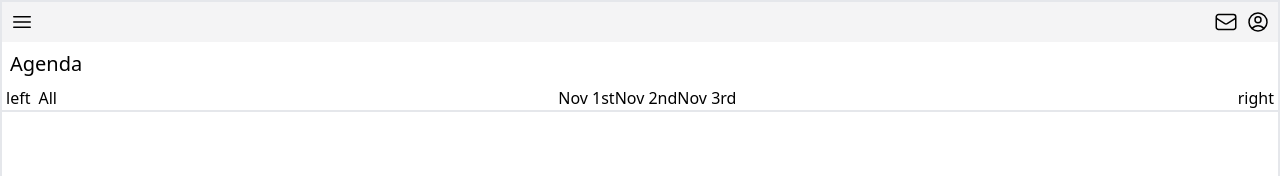
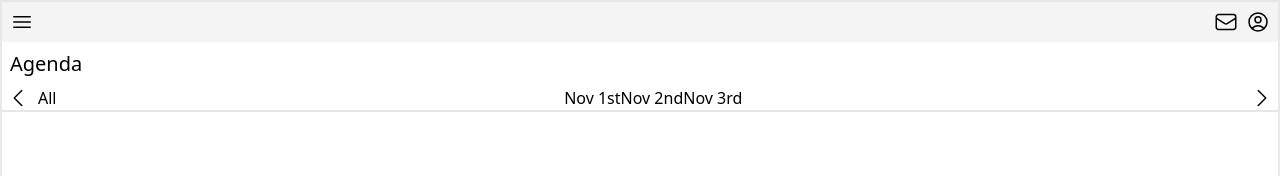
Before and after one commit to bryanmccarthy/energy-hw, a JavaScript app in the folder frontend/: page / in a window 1280 px wide. Shown: the top 176 px of the page. Built offline with nearby package versions, Linux system fonts and the light colour scheme; the HTML template or start-up script is replaced by a standard one.

Commit message:
add left and right svg's

```diff
--- a/frontend/src/App.js
+++ b/frontend/src/App.js
@@ -23,7 +23,11 @@ function App() {
       {/* Tabs */}
       <div className="flex justify-between border-b-2">
         <div className="flex">
-          <button className="px-1">left</button>
+          <button className="px-1">
+            <svg xmlns="http://www.w3.org/2000/svg" fill="none" viewBox="0 0 24 24" strokeWidth={1.5} stroke="currentColor" className="w-6 h-6">
+              <path strokeLinecap="round" strokeLinejoin="round" d="M15.75 19.5L8.25 12l7.5-7.5" />
+            </svg>
+          </button>
           <button className="px-1">All</button>
         </div>
         <div className="flex"> {/* TODO: implement dates & scrolling */}
@@ -31,7 +35,11 @@ function App() {
           <p>Nov 2nd</p>
           <p>Nov 3rd</p>
         </div>
-        <button className="px-1">right</button>
+        <button className="px-1">
+          <svg xmlns="http://www.w3.org/2000/svg" fill="none" viewBox="0 0 24 24" strokeWidth={1.5} stroke="currentColor" className="w-6 h-6">
+            <path strokeLinecap="round" strokeLinejoin="round" d="M8.25 4.5l7.5 7.5-7.5 7.5" />
+          </svg>
+        </button>
       </div>
     </div>
   );
```
